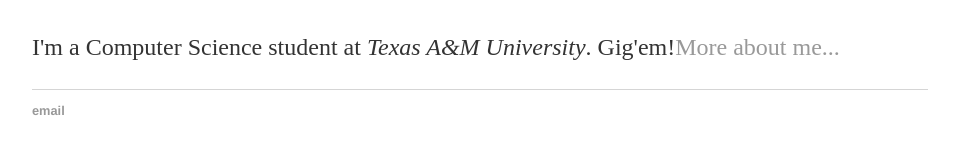
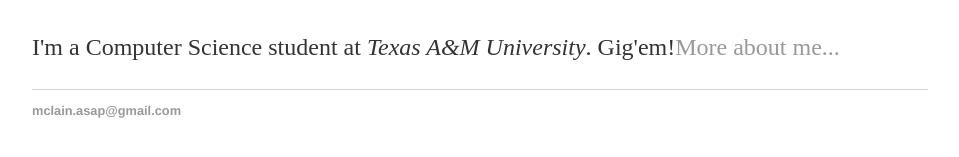
Before and after one commit to mclainj/mclainj.github.io, a Jekyll site: the page built from index.html, in a window 1280 px wide. Shown: the part 166-323 px from the top of the page, without its empty margins (160-1119 px from the left). Built offline with Jekyll 4.4.1, drawn with Linux system fonts in a browser that asks for light colours.

Commit message:
Update default.html

```diff
--- a/_layouts/default.html
+++ b/_layouts/default.html
@@ -21,7 +21,7 @@
 			</div><!-- /.container -->
 			<footer>
 	    		<ul>
-	        		<li><a href="mailto:mclain.asap@gmail.com">email</a></li>
+	        		<li><a href="mailto:mclain.asap@gmail.com">mclain.asap@gmail.com</a></li>
 				</ul>
 			</footer>
 		</body>
```
